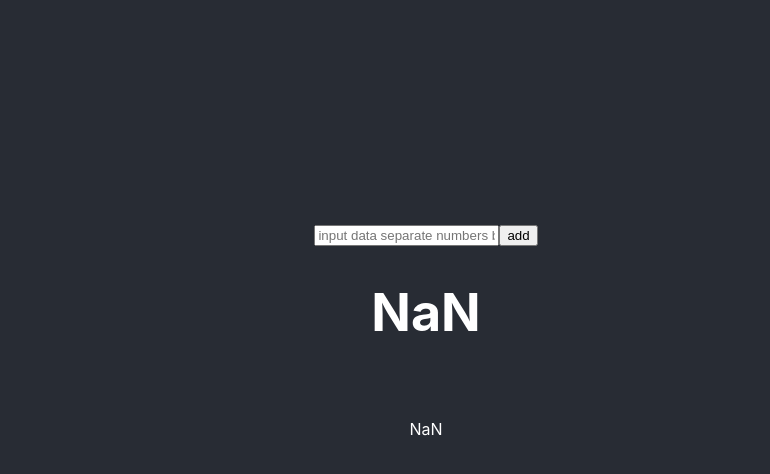
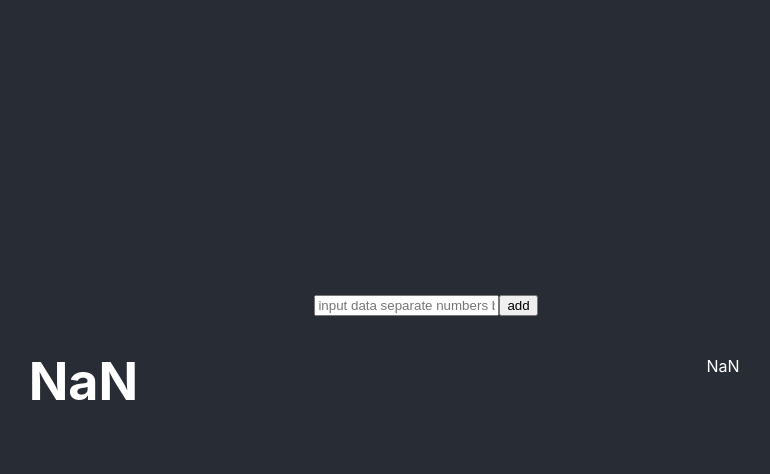
Before and after one commit to jacobg1/stock-viz, a React (Create React App) app: page / in a window 1280 px wide. Both pictures are taken after typing "Sample" into the empty fields and a click on the button "add". Shown: the top 474 px of the page, without its empty margins (214-984 px from the left). Built offline with nearby package versions, Linux system fonts and the light colour scheme.

Commit message:
add tooltip hover css

```diff
--- a/src/components/App.css
+++ b/src/components/App.css
@@ -21,17 +21,33 @@
 .App-link {
   color: #61dafb;
 }
-
 @keyframes App-logo-spin {
   from {
     transform: rotate(0deg);
   }
+
   to {
     transform: rotate(360deg);
   }
 }
+
 .label {
-	text-anchor: middle;
-	fill: white;
-	font-size: 16px;
+  text-anchor: middle;
+  fill: white;
+  font-size: 16px;
 }
+
+#pieCharts {
+  display: flex;
+  justify-content: space-around;
+  width: 100%;
+  flex-wrap: wrap;
+}
+
+.tooltip {
+   visibility: hidden;
+}
+
+.arc:hover .tooltip {
+  visibility: visible;
+}
```
